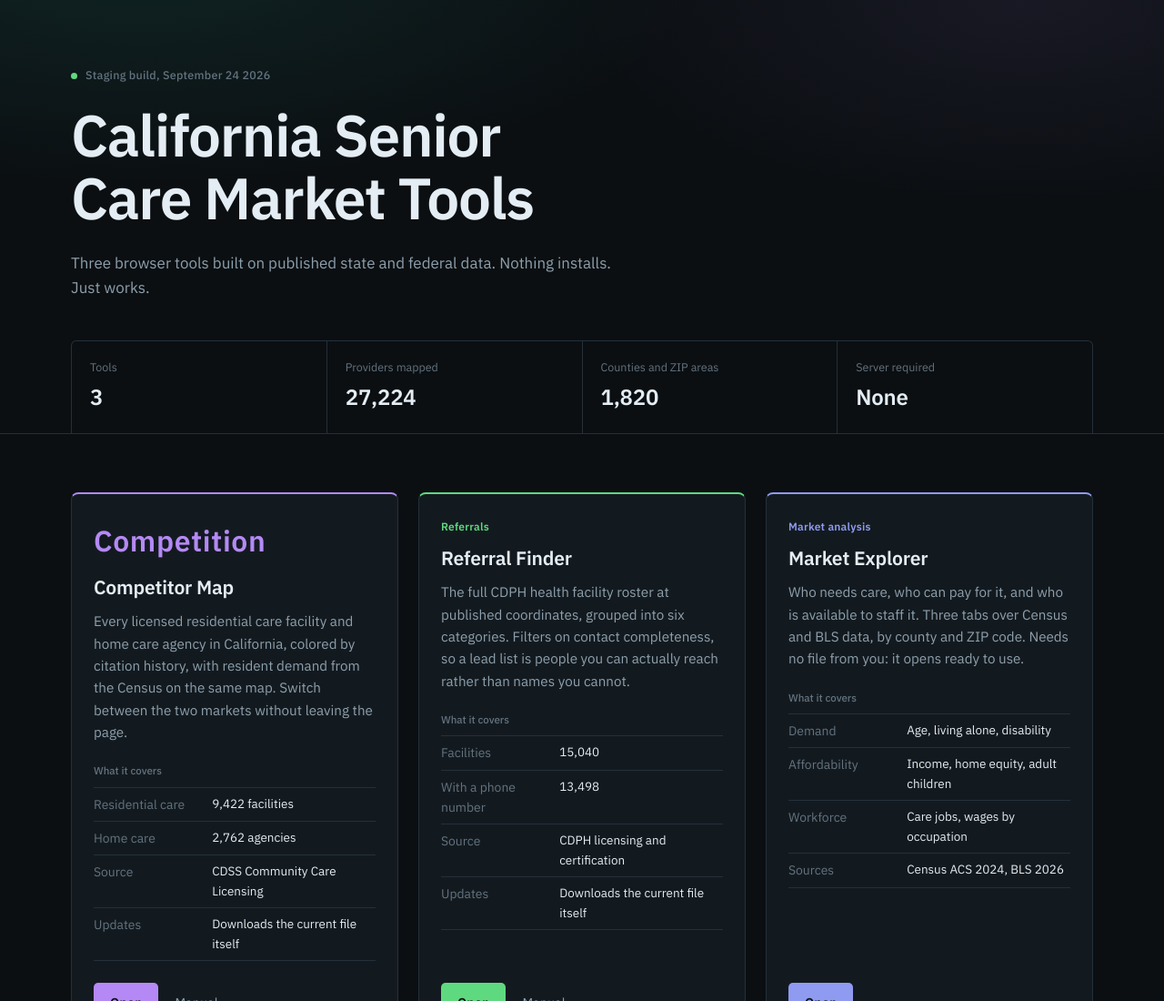
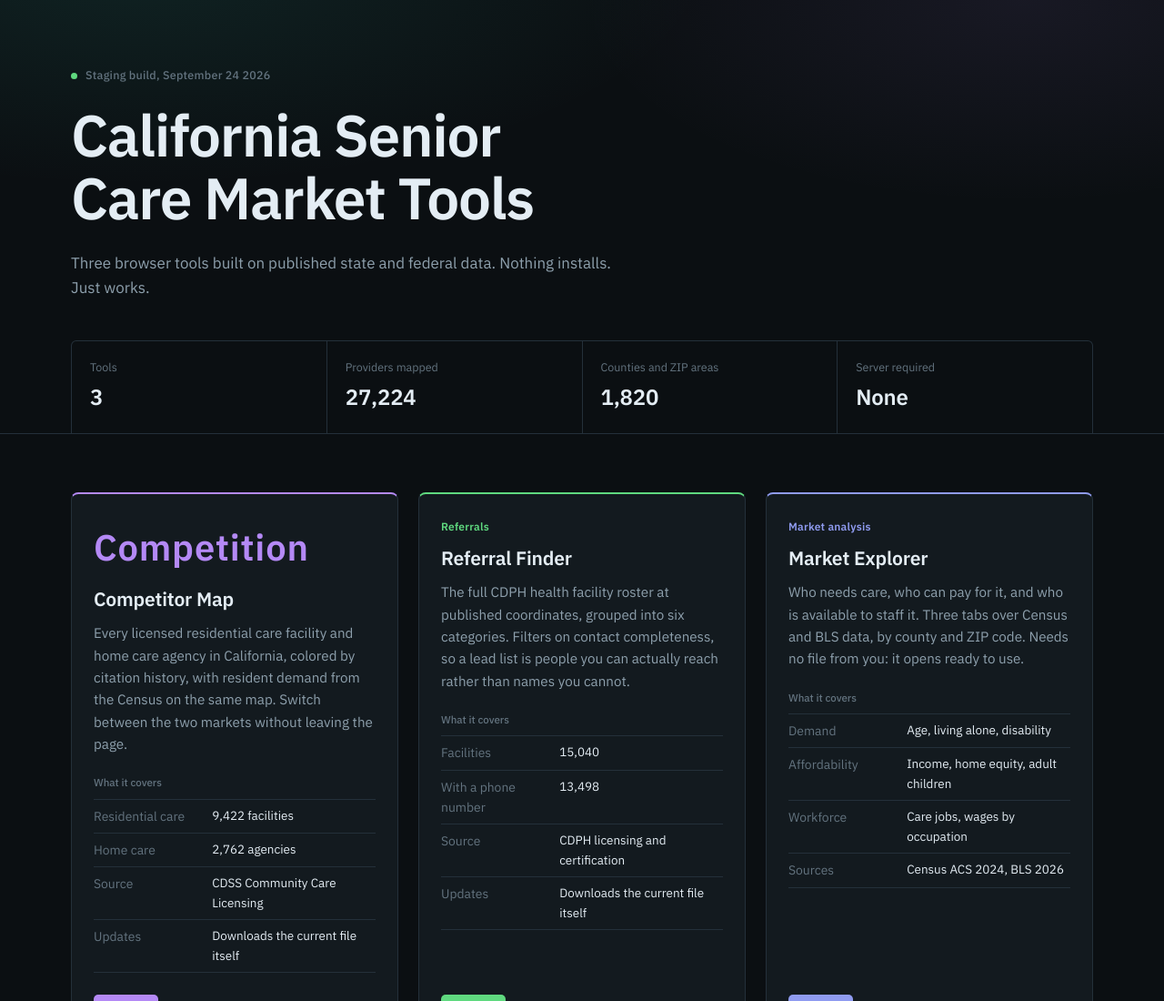
Before and after one commit to spencer-rogersai/spencer-rogersai.github.io, a plain HTML site: page index.html in a window 1280 px wide. Shown: the top 1100 px of the page at 91% size. Drawn offline with Linux system fonts and the light colour scheme.

Commit message:
Increase font size of Competition label

```diff
--- a/index.html
+++ b/index.html
@@ -34,7 +34,7 @@
     <div class="grid">
 
       <article class="card" data-accent="plum">
-        <p class="kicker" style="font-weight:bold; font-size:2rem;">Competition</p>
+        <p class="kicker" style="font-weight:bold; font-size:2.5rem;">Competition</p>
         <h2><a class="card-title" href="competitor-map.html">Competitor Map</a></h2>
         <p class="card-body">Every licensed residential care facility and home care agency in California, colored by citation history, with resident demand from the Census on the same map. Switch between the two markets without leaving the page.</p>
         <table class="spec">
```
